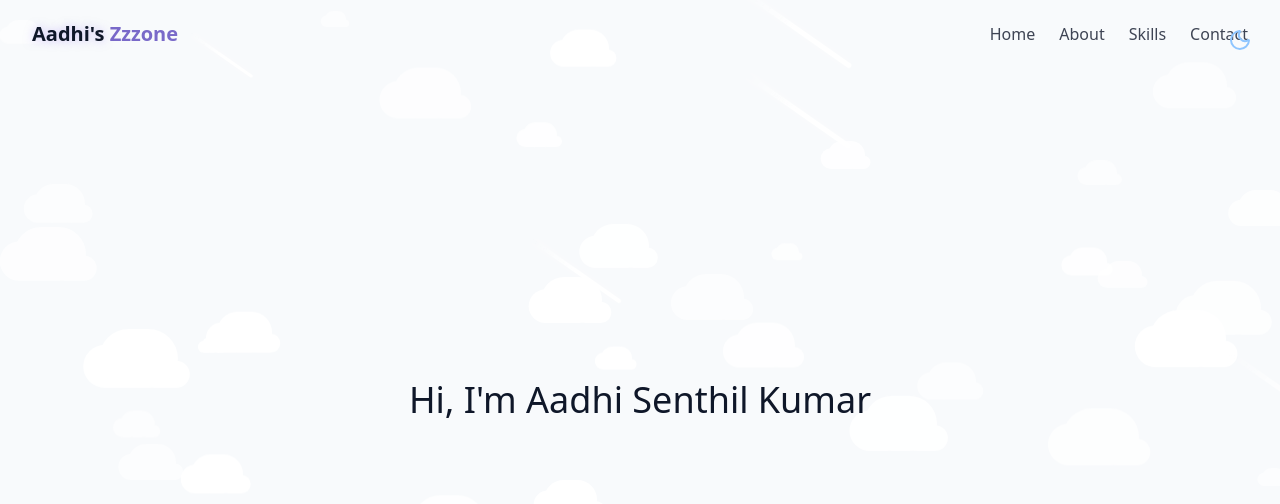
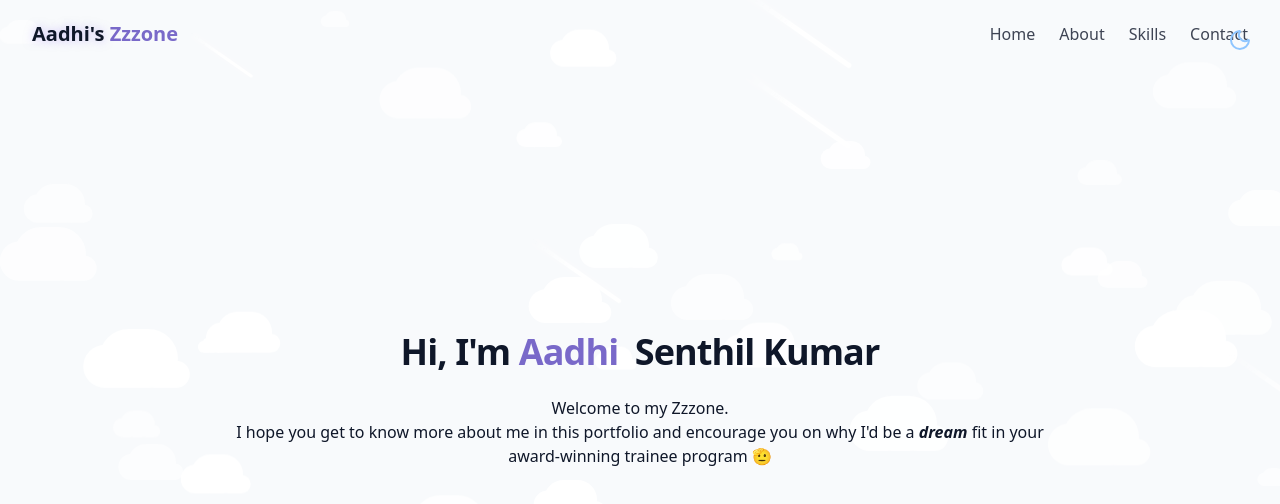
Before and after one commit to asenszn12/trainee_app, a React (Vite) app in the folder trainee-app/: page / in a window 1280 px wide. Shown: the top 504 px of the page. Built offline with nearby package versions, Linux system fonts and the light colour scheme.

Commit message:
added transitions to text and a little short summary of what my portfolio entails

```diff
--- a/trainee-app/src/components/Hero.jsx
+++ b/trainee-app/src/components/Hero.jsx
@@ -5,12 +5,19 @@ export const HeroSection = () => {
     >
         <div className="container max-w-4xl mx-auto text-center z-10">
             <div className="space-y-6">
-                <h1 className="text-4xl">
-                    <span>Hi, I'm</span>
-                    <span> Aadhi </span>
-                    <span> Senthil Kumar</span>
+                <h1 className="text-4xl md:text 6xl font-bold tracking-tight">
+                    <span className="opacity-0 animate-fade-in">Hi, I'm</span>
+                    <span className="text-primary opacity-0 animate-fade-in-delay-1"> Aadhi </span>
+                    <span className="text-gradient ml-2 opacity-0 animate-fade-in-delay-2"> Senthil Kumar</span>
                 </h1>
+                <p>
+                    Welcome to my Zzzone. <br>
+                    </br>
+                    I hope you get to know more about me in this portfolio
+                    and encourage you on why I'd be a <i><b>dream</b></i> fit in
+                    your <br></br> award-winning trainee program 🫡
 
+                </p>
             </div>
 
         </div>
```
